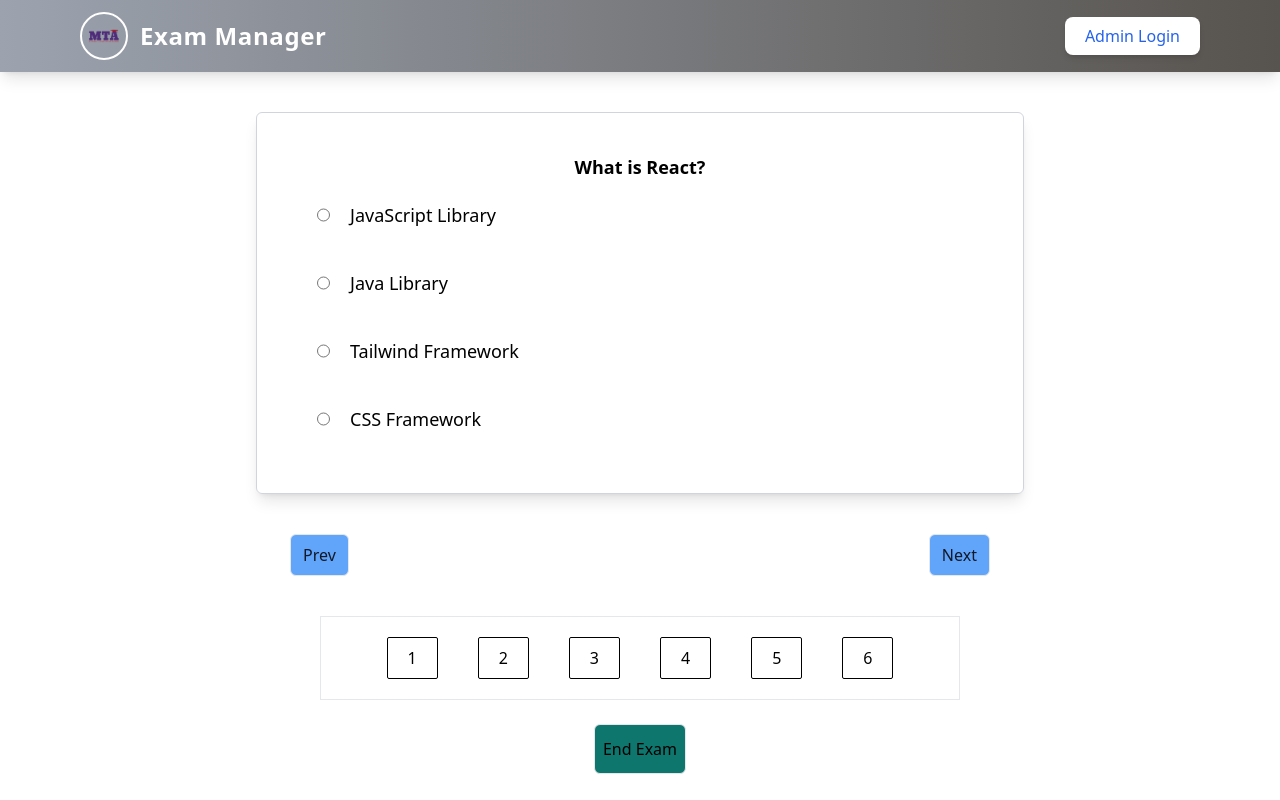
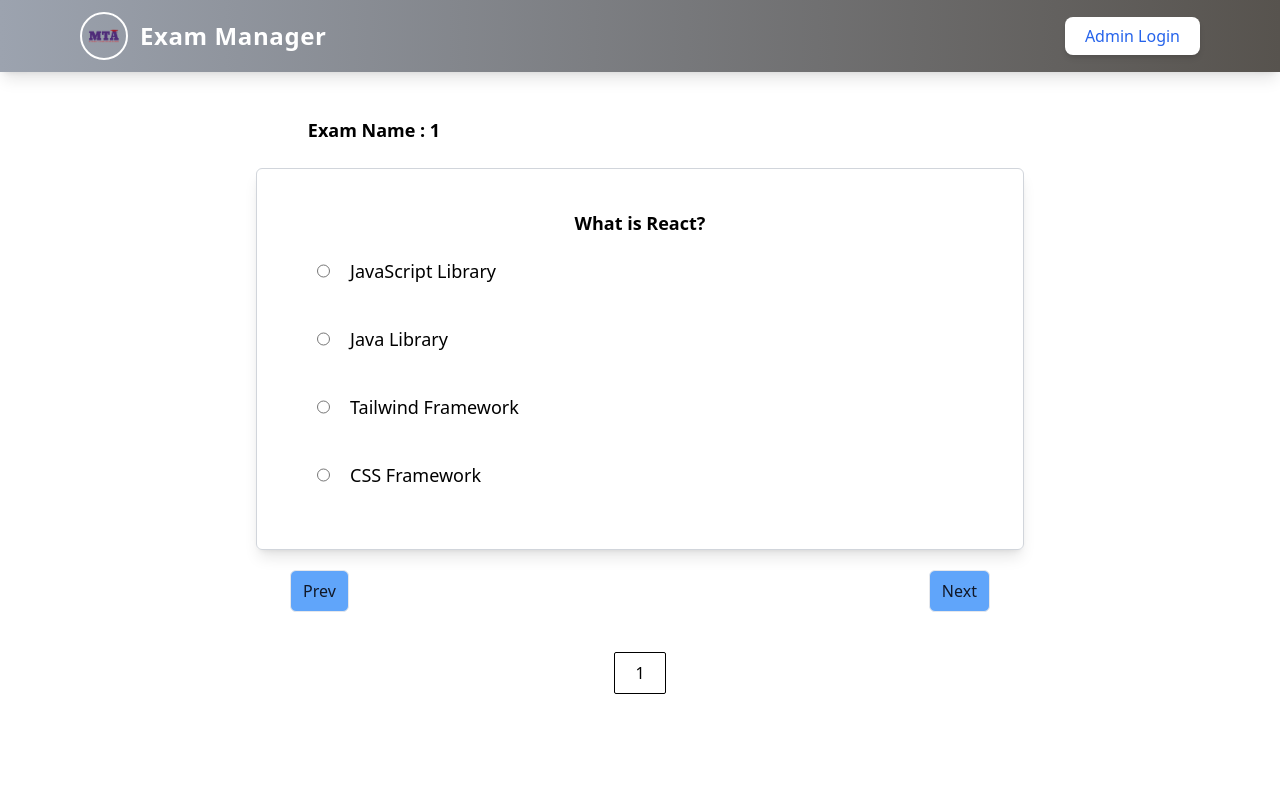
Before and after one commit to chanminswe/exam-manager, a React (Vite) app in the folder exam-frontend/: page /exam/1 in a window 1280 px wide. Built offline with nearby package versions, Linux system fonts and the light colour scheme.

Commit message:
add more features on exam tst

```diff
--- a/exam-frontend/src/pages/students/ExamTest.jsx
+++ b/exam-frontend/src/pages/students/ExamTest.jsx
@@ -17,42 +17,42 @@ const ExamTest = () => {
       ],
       correctAnswer: "JavaScript Library",
     },
-    {
-      question: "Which of the following is a JavaScript runtime environment?",
-      answers: ["React", "Node.js", "Angular", "Vue.js"],
-      correctAnswer: "Node.js",
-    },
-    {
-      question: "What does CSS stand for?",
-      answers: [
-        "Cascading Style Sheets",
-        "Creative Style Sheets",
-        "Cascading Simple Sheets",
-        "Common Style Sheets",
-      ],
-      correctAnswer: "Cascading Style Sheets",
-    },
-    {
-      question: "Which tag is used to define a hyperlink in HTML?",
-      answers: ["<a>", "<link>", "<hyperlink>", "<url>"],
-      correctAnswer: "<a>",
-    },
-    {
-      question:
-        "Which method is used to add an item to an array in JavaScript?",
-      answers: ["push()", "add()", "append()", "insert()"],
-      correctAnswer: "push()",
-    },
-    {
-      question: "What is the correct way to declare a function in JavaScript?",
-      answers: [
-        "function myFunction()",
-        "function = myFunction()",
-        "declare function myFunction()",
-        "myFunction() function",
-      ],
-      correctAnswer: "function myFunction()",
-    },
+    // {
+    //   question: "Which of the following is a JavaScript runtime environment?",
+    //   answers: ["React", "Node.js", "Angular", "Vue.js"],
+    //   correctAnswer: "Node.js",
+    // },
+    // {
+    //   question: "What does CSS stand for?",
+    //   answers: [
+    //     "Cascading Style Sheets",
+    //     "Creative Style Sheets",
+    //     "Cascading Simple Sheets",
+    //     "Common Style Sheets",
+    //   ],
+    //   correctAnswer: "Cascading Style Sheets",
+    // },
+    // {
+    //   question: "Which tag is used to define a hyperlink in HTML?",
+    //   answers: ["<a>", "<link>", "<hyperlink>", "<url>"],
+    //   correctAnswer: "<a>",
+    // },
+    // {
+    //   question:
+    //     "Which method is used to add an item to an array in JavaScript?",
+    //   answers: ["push()", "add()", "append()", "insert()"],
+    //   correctAnswer: "push()",
+    // },
+    // {
+    //   question: "What is the correct way to declare a function in JavaScript?",
+    //   answers: [
+    //     "function myFunction()",
+    //     "function = myFunction()",
+    //     "declare function myFunction()",
+    //     "myFunction() function",
+    //   ],
+    //   correctAnswer: "function myFunction()",
+    // },
   ];
 
   const lengthData = examData.length;
@@ -72,17 +72,42 @@ const ExamTest = () => {
     }));
   }
 
+  /*
+  to end the exam and send it to
+  the backend
+  questions : checked answers
+  */
   function endExam() {
     console.log(results);
-    // Optionally, you can display feedback or submit the exam data
   }
 
+  const isEveryQuestionAnswered =
+    Object.keys(results).length === examData.length;
+
   return (
-    <div className="flex flex-wrap w-full justify-center mt-10">
+    <div className="flex flex-wrap w-full justify-center mt-5">
+      <div className="flex items-center justify-between w-full">
+        <div className="flex justify-center items-center  w-[50%] ">
+          <h2 className="text-lg font-semibold ml-32 my-6 ">
+            Exam Name : {examName}
+          </h2>
+        </div>
+        <div className="flex justify-center items-center  w-[50%] m-5">
+          {isEveryQuestionAnswered && (
+            <button
+              onClick={endExam}
+              className="border rounded-md bg-teal-700  px-2 py-2 hover:scale-90"
+            >
+              End Exam
+            </button>
+          )}
+        </div>
+      </div>
+      <br />
       {examData.map((lists, index) => (
-        <div className="w-[60%]" key={index}>
+        <div className="w-[60%] self-center" key={index}>
           {loop === index && (
-            <div className="flex flex-wrap h-auto p-10 border border-gray-300 shadow-lg rounded-md mb-10">
+            <div className="flex flex-wrap h-auto p-10 border border-gray-300 shadow-lg rounded-md mb-5">
               <h1 className="text-center w-full font-semibold text-lg">
                 {lists.question}
               </h1>
@@ -116,22 +141,21 @@ const ExamTest = () => {
           Next
         </button>
       </div>
-      <div className="flex flex-wrap justify-center w-[50%] border">
-        {examData.map((boxes, box_index) => (
-          <button onClick={() => setLoop(box_index)} key={box_index}>
-            <div className="flex justify-center items-center w-15 h-10 p-5 m-5 border rounded-sm border-black">
-              <p>{box_index + 1}</p>
-            </div>
-          </button>
-        ))}
-      </div>
-      <div className="flex justify-center w-full">
-        <button
-          onClick={endExam}
-          className="border rounded-md bg-teal-700 px-2 py-3 mt-6 hover:scale-90"
-        >
-          End Exam
-        </button>
+      <div className="flex flex-wrap justify-center w-[50%]">
+        {examData.map((boxes, box_index) => {
+          const isAnswered = results[boxes.question] !== undefined;
+          return (
+            <button onClick={() => setLoop(box_index)} key={box_index}>
+              <div
+                className={`flex justify-center items-center w-15 h-10 p-5 mx-5 border rounded-sm border-black
+                ${isAnswered ? "bg-green-300" : "bg-white"}
+                `}
+              >
+                <p>{box_index + 1}</p>
+              </div>
+            </button>
+          );
+        })}
       </div>
     </div>
   );
```
